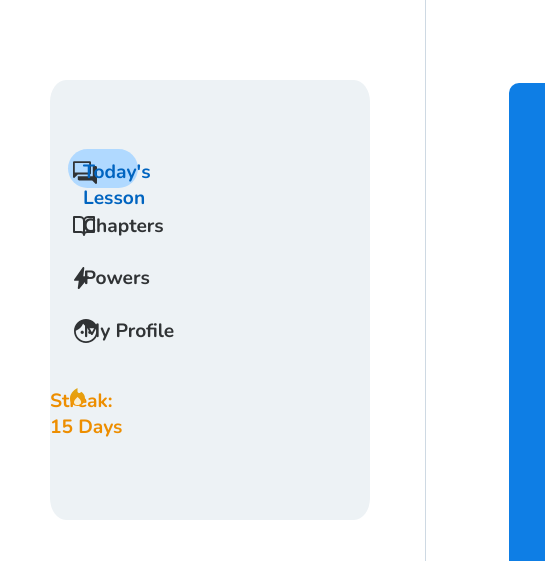
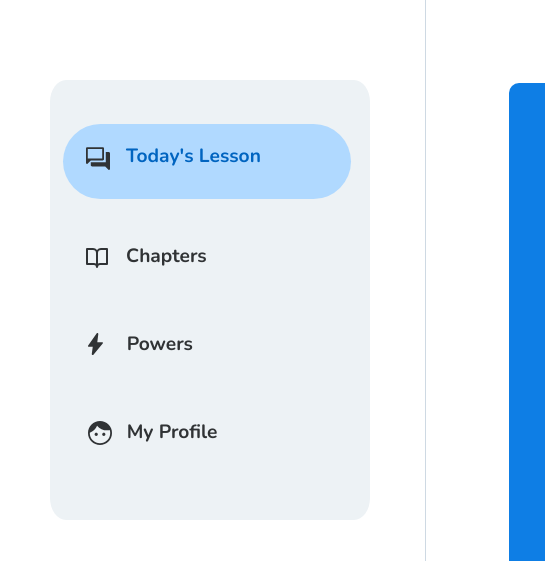
Before and after one commit to dhruv3140/arisepage, a plain HTML site: page index.html in a window 1280 px wide. Shown: the top 561 px of the page, 0-545 px from the left. Drawn offline with Linux system fonts and the light colour scheme; grey boxes are pictures that could not be loaded.

Commit message:
Update style.css

```diff
--- a/style.css
+++ b/style.css
@@ -39,16 +39,16 @@ h6 {
     font-size: larger;
     color: #303335;
     position: absolute;
-    left: 10.5%;
-    top: 42%;
+    left: 24%;
+    top: 57%;
 }
 
 h1 {
     font-size: larger;
     color: #303335;
     position: absolute;
-    left: 10.5%;
-    top: 54%;
+    left: 24%;
+    top: 77%;
 }
 
 #box{
@@ -111,25 +111,26 @@ h1 {
     display: flex;
     flex-direction: column;
     justify-content: space-evenly;
+    position: fixed;
 }
 
 #ib1{
-    height: 9%;
-    width: 22%;
+    height: 17%;
+    width: 90%;
     background-color: #B0D9FF;
     position: absolute;
-    right: 72.5%;
-    top: 15.6%;
+    right: 6%;
+    top: 10%;
     border-radius: 50px;
 
 }
 #ib2{
-    height: 9%;
-    width: 22%;
+    height: 17%;
+    width: 90%;
     /* background-color:#B0D9FF ; */
     position: absolute;
-    right: 72.5%;
-    top: 28%;
+    right: 6%;
+    top: 33%;
     border-radius: 50px;
 }
 
@@ -148,15 +149,15 @@ h1 {
 
 #im2{
     position: absolute;
-    left: 7.5%;
-    top: 42.5%;
+    left: 12%;
+    top: 57.5%;
 
 }
 
 #im3{
     position: absolute;
-    left: 7.5%;
-    top: 54.4%;
+    left: 12%;
+    top: 77.4%;
 }
 
 p {
@@ -276,8 +277,8 @@ a {
 
 p7 {
     position: absolute;
-    top: 70%;
-    right: 77%;
+    top: 110%;
+    right: 30%;
     color: #ED8E00;
     font-weight: bolder;
     font-size: larger;
@@ -285,10 +286,10 @@ p7 {
 
 #iim {
     position: absolute;
-    right: 89%;
-    top: 70%;
+    right: 78%;
+    top: 110%;
     max-width: fit-content;
-    height: 4%;
+    height: 8%;
 }
 
 p8 {
```
